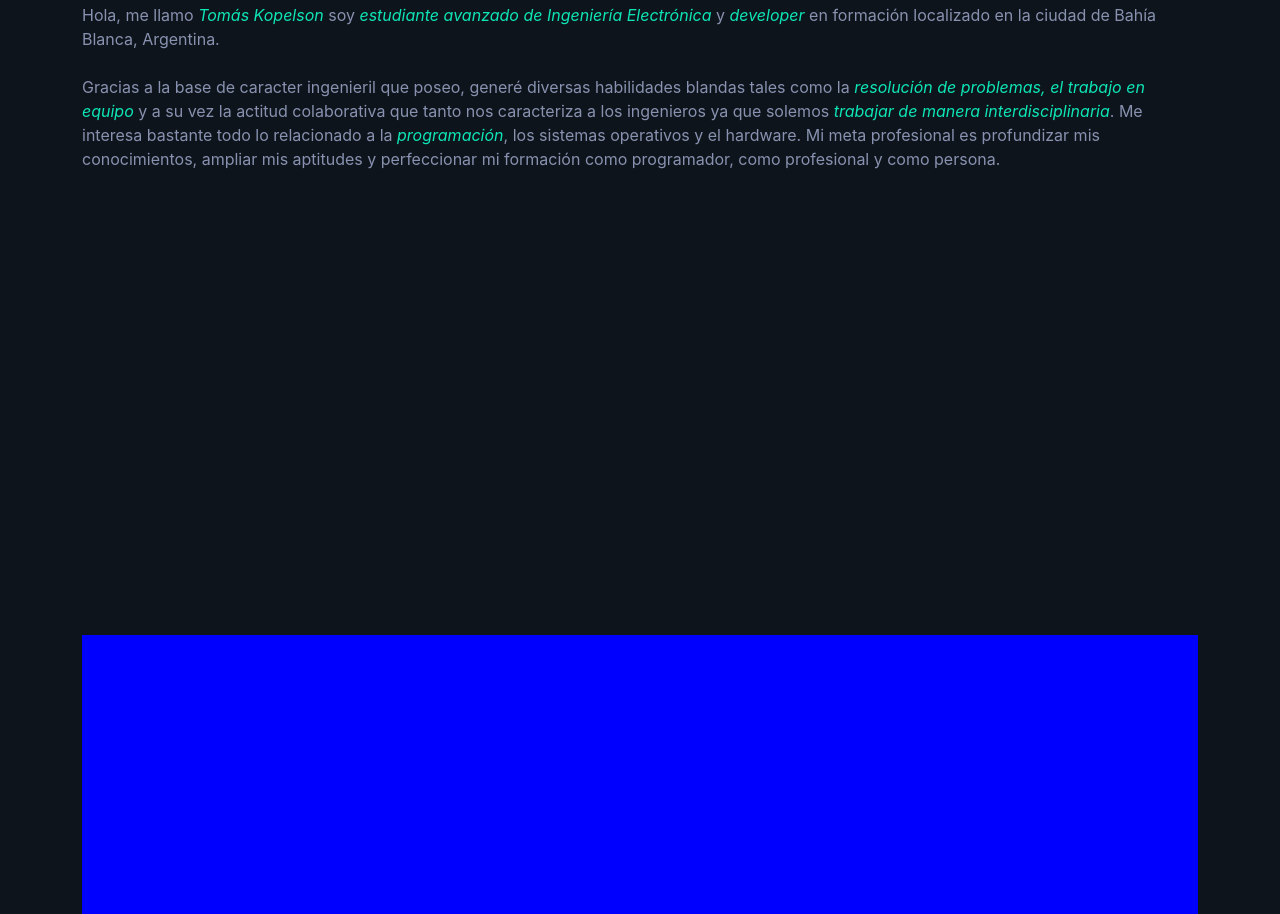
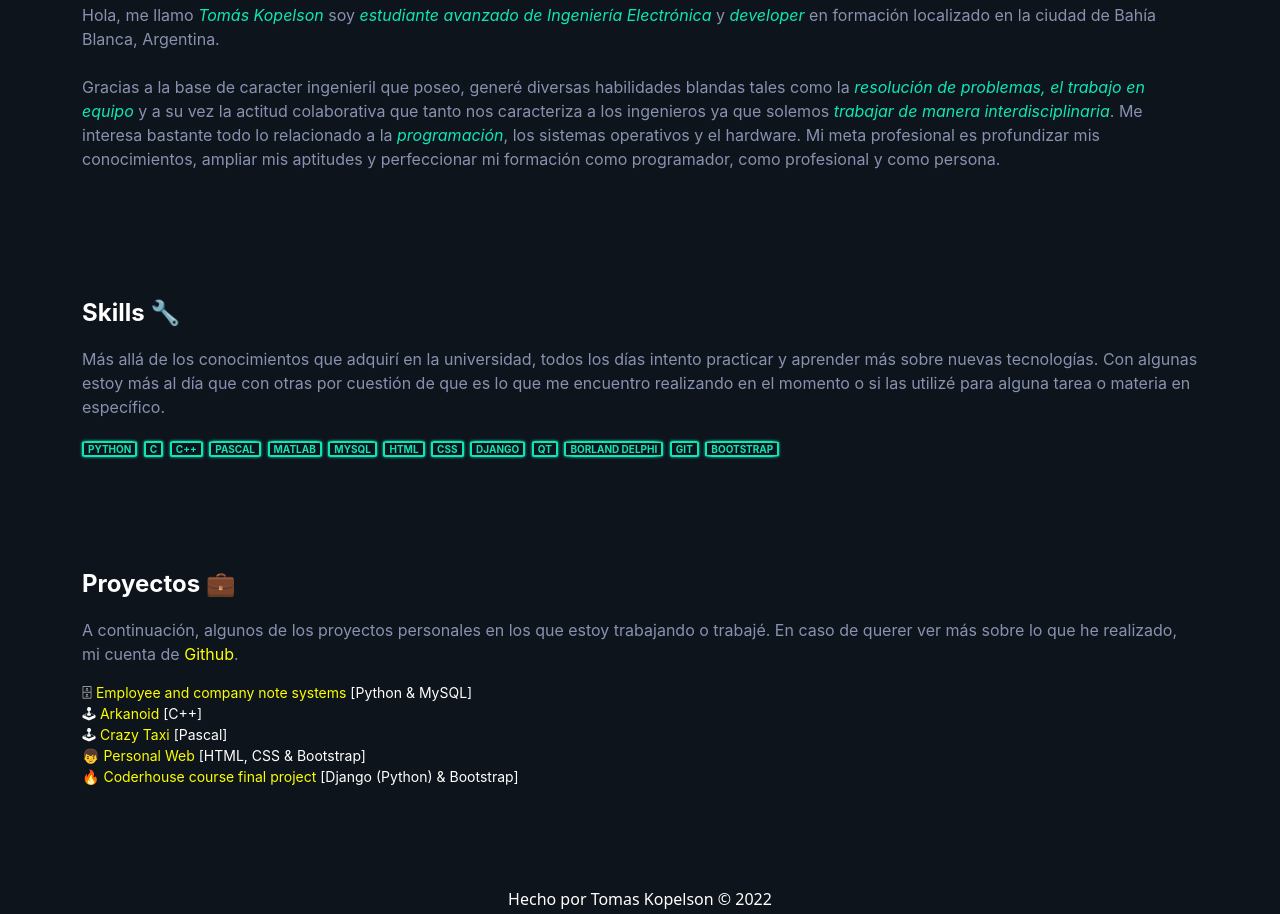
Before and after one commit to tkopelson/mypersonalweb, a plain HTML site: page index.html in a window 1280 px wide. Shown: the part 965-1879 px from the top of the page. Drawn offline with nearby package versions, Linux system fonts and the light colour scheme.

Commit message:
added some sections

```diff
--- a/css/styles.css
+++ b/css/styles.css
@@ -30,7 +30,7 @@ nav {
     margin-top: 20px !important;
 }
 
-ul {
+#ull {
     border: 2px solid #0EE6B7;
     border-radius: 7px;
     outline: none;
@@ -107,7 +107,6 @@ ul {
 }
 
 #sobremi {
-    height: 100vh;
     font-family: var(--font-sans);
 }
 
@@ -126,17 +125,70 @@ ul {
 #sobremi em {
     color: #0EE6B7;
 }
-#estudios {
-    height: 100vh;
-    background-color: blue;
+
+#skills {
+    font-family: var(--font-sans);
 }
 
-#skills {
-    height: 100vh;
-    background-color: green;
+#skills h1 {
+    font-size: 24px;
+    font-weight: bold;
+    padding-top: 10% !important;
+    padding-bottom: 1% !important;
+}
+
+#skills p {
+   color: #8892b0;
+}
+
+#skills em {
+    color: #0EE6B7;
+}
+
+.rect {
+    border-radius: 10%;
+    margin-right: 2px;
+    font-weight: bolder;
+    font-size: 10px;
+    padding-left: 4px;
+    padding-right: 4px;
+    color: #0EE6B7;
+    border: 2px solid #0EE6B7;
+    outline: none;
+    border-color: #0EE6B7;
+    box-shadow: 0 0 3px #0EE6B7;
 }
 
 #proyectos {
-    height: 100vh;
-    background-color: red;
+    font-family: var(--font-sans);
 }
+
+#proyectos h1 {
+    font-size: 24px;
+    font-weight: bold;
+    padding-top: 10% !important;
+    padding-bottom: 1% !important;
+}
+
+#proyectos p {
+   color: #8892b0;
+}
+
+#proyectos em {
+    color: #0EE6B7;
+}
+
+#proyectos a {
+    color: rgb(251, 255, 0);
+    text-decoration: none;
+}
+
+#proyectos ul {
+    font-size: 14px;
+    list-style-type: none;
+    padding: 0px;
+}
+
+footer {
+    margin-top: 100px;
+}
--- a/index.html
+++ b/index.html
@@ -12,15 +12,12 @@
   <body>
     <nav class="navbar fixed-top">
       <div class="container-fluid justify-content-center">
-        <ul class="nav justify-content-center p-1">
+        <ul id="ull" class="nav justify-content-center p-1">
           <li class="nav-item">
             <a class="nav-link" href="#home"><i id="topicon" class="fa-solid fa-house fa-xl"></i></a>
           </li>
           <li class="nav-item">
             <a class="nav-link" href="#sobremi"><i id="topicon" class="fa-solid fa-user fa-xl"></i></a>
-          </li>
-          <li class="nav-item">
-            <a class="nav-link" href="#estudios"><i id="topicon" class="fa-solid fa-building-columns fa-xl"></i></a>
           </li>
           <li class="nav-item">
             <a class="nav-link" href="#skills"><i id="topicon" class="fa-solid fa-screwdriver-wrench fa-xl"></i></a>
@@ -54,25 +51,53 @@
             ampliar mis aptitudes y perfeccionar mi formación como programador, como profesional y como persona.
             </p>
         </div>
-
-
-      </section>
-
-      <section id="estudios">
-
-
       </section>
 
       <section id="skills">
+        <div>
+          <h1>Skills 🔧</h1>
+          <p> Más allá de los conocimientos que adquirí en la universidad, todos los días intento practicar y aprender más
+            sobre nuevas tecnologías. Con algunas estoy más al día que con otras por cuestión de
+            que es lo que me encuentro realizando en el momento o si las utilizé para alguna tarea o materia en específico.
+          </p>
 
-
+          <span class="rect">PYTHON</span>
+          <span class="rect">C</span>
+          <span class="rect">C++</span>
+          <span class="rect">PASCAL</span>
+          <span class="rect">MATLAB</span>
+          <span class="rect">MYSQL</span>
+          <span class="rect">HTML</span>
+          <span class="rect">CSS</span>
+          <span class="rect">DJANGO</span>
+          <span class="rect">QT</span>
+          <span class="rect">BORLAND DELPHI</span>
+          <span class="rect">GIT</span>
+          <span class="rect">BOOTSTRAP</span>
+        </div>
       </section>
 
       <section id="proyectos">
+        <div>
+          <h1>Proyectos 💼</h1>
+          <p> A continuación, algunos de los proyectos personales en los que estoy trabajando o trabajé. En caso de querer ver
+            más sobre lo que he realizado,
+            mi cuenta de <a href="https://github.com/tkopelson">Github</a>.
+          </p>
 
-
+          <ul>
+            <li>🗄<a href="https://github.com/tkopelson/mypersonalweb" target="_blank"> Employee and company note systems</a> [Python & MySQL]</li>
+            <li>🕹<a href="https://github.com/tkopelson/Arkanoid" target="_blank"> Arkanoid</a> [C++]</li>
+            <li>🕹<a href="https://github.com/tkopelson/Crazy-Taxi" target="_blank"> Crazy Taxi</a> [Pascal]</li>
+            <li>👦<a href="https://github.com/tkopelson/coderfinal-kopelson-jolly" target="_blank"> Personal Web</a> [HTML, CSS & Bootstrap]</li>
+            <li>🔥<a href="https://github.com/tkopelson/Python-MySQL-Database-Connector-with-Queries" target="_blank"> Coderhouse course final project</a> [Django (Python) & Bootstrap]</li>
+          </ul>
+        </div>
       </section>
 
+      <footer class="container">
+        <p class="text-center">Hecho por Tomas Kopelson &copy; 2022</p>
+      </footer>
 
 
     </section>
```
